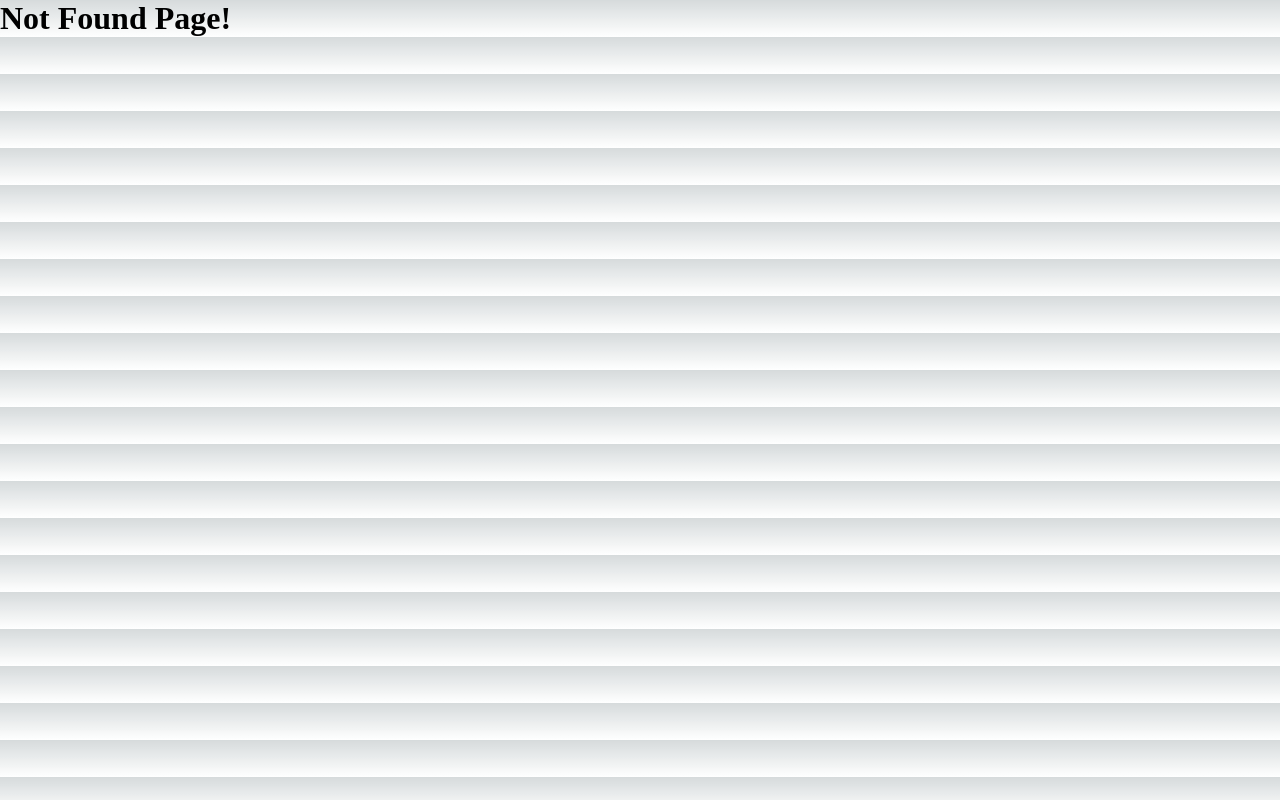
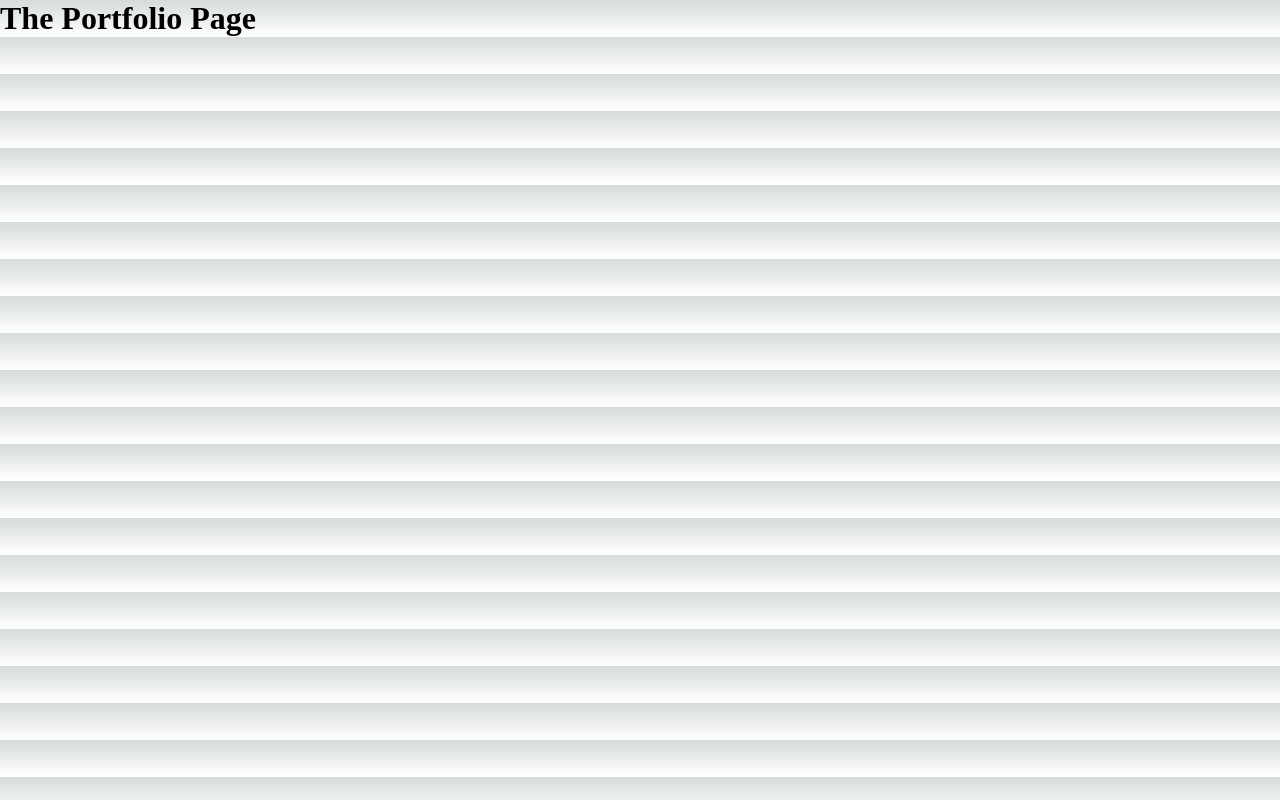
Before and after one commit to amisu1203/next-practice, a Next.js app: page /portfolio in a window 1280 px wide. Before the commit this address had no page. Built offline with nearby package versions, Linux system fonts and the light colour scheme.

Commit message:
portfolio index 페이지 생성

```diff
--- /dev/null
+++ b/pages/portfolio/index.js
@@ -0,0 +1,8 @@
+function PortfolioPage() {
+  return (
+    <div>
+      <h1>The Portfolio Page</h1>
+    </div>
+  );
+}
+export default PortfolioPage;
```
